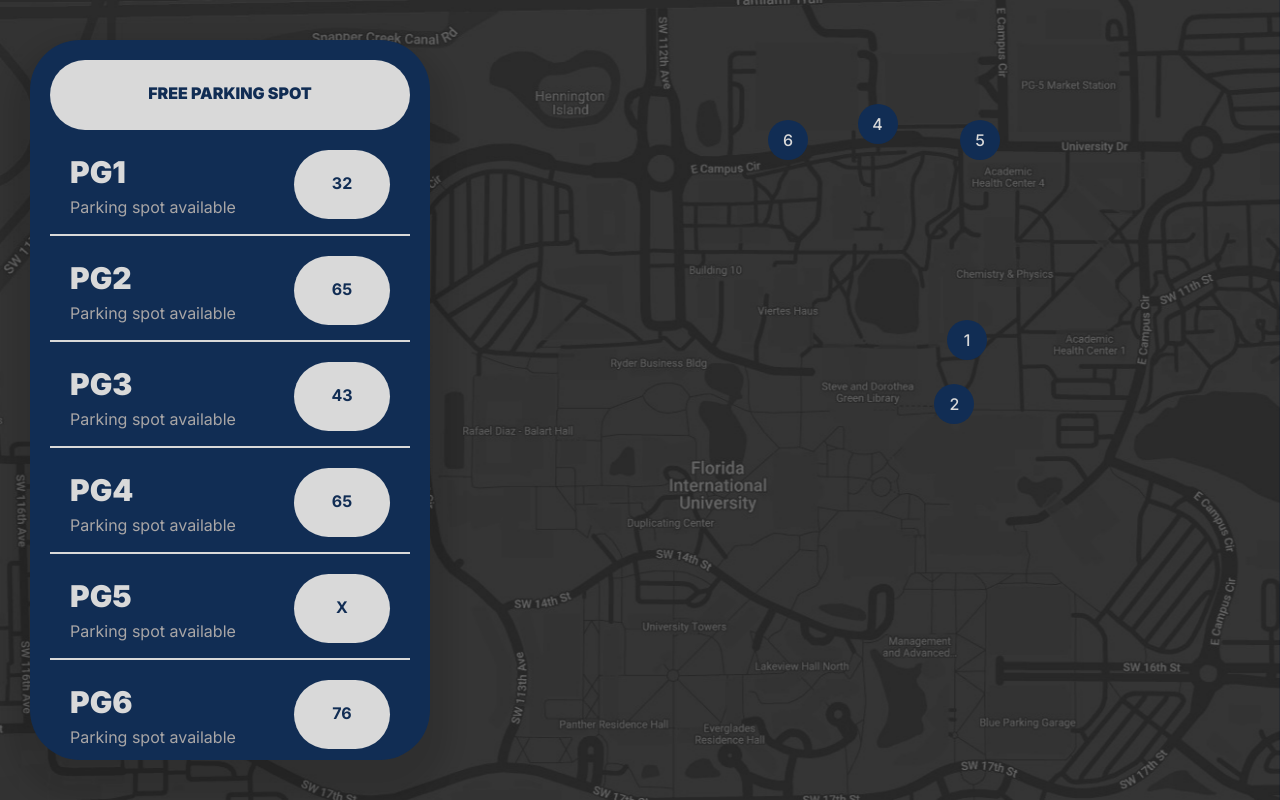
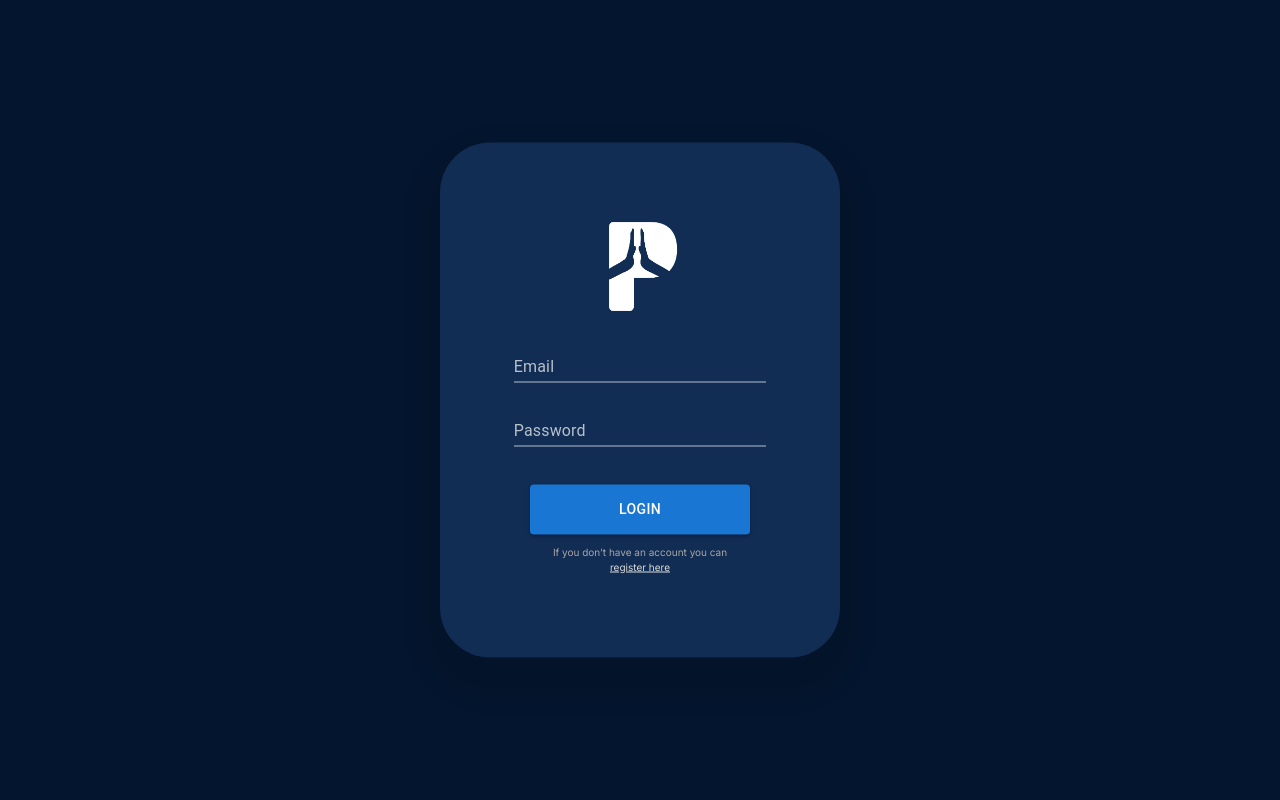
Before and after one commit to leonardovilla99/parkpal, a Next.js app: page / in a window 1280 px wide. Built offline with nearby package versions, Linux system fonts and the light colour scheme.

Commit message:
login finaly working

```diff
--- a/app/globals.css
+++ b/app/globals.css
@@ -74,6 +74,13 @@ body {
     text-decoration: underline;
     color: var(--almostWhite);
 }
+.error {
+    color: var(--almostWhite);
+    font-size: 12px;
+    text-align: center;
+    font-weight: 700;
+    margin-top: 10px;
+}
 .map{
     width: 100%;
     height: 100%;
@@ -119,12 +126,13 @@ body {
     width: 70%;
 }
 .parkingText h3{
-    font-size: 30px;
+    font-size: 24px;
     font-weight: 900;
     color: var(--almostWhite);
 }
 .parkingText p{
     color: var(--grey);
+    font-size: 13px;
 }
 .numberParking{
     width: 30%;
@@ -146,12 +154,16 @@ body {
     width: 40px;
     height: 40px;
     background-color: var(--loginBox);
-    border-radius: 50%;
+    border-radius: 50% 50% 50% 0;
+    transform: rotate(-45deg);
     position: relative;
     text-align: center;
     padding-top: 8px;
     color: var(--almostWhite);
     font-weight: 500;
+}
+.pin p{
+    transform: rotate(45deg);
 }
 #uno{
     left: 74%;
--- a/app/layout.tsx
+++ b/app/layout.tsx
@@ -12,16 +12,32 @@ import './globals.css'
 import Login from '@/components/Login'
 import Register from '@/components/Register'
 import Map from '@/components/Map'
+import supabase from '@/supabase'
 
 // Initialization
 const inter = Inter({ subsets: ['latin'] })
 
+
 export default function RootLayout(){
 
-    const [isLoggedIn, setIsLoggedIn] = useState(true);
+    const [isLoggedIn, setIsLoggedIn] = useState(false);
+
+    const onAuthStateChange =async () => {
+        try {
+            const { data: { user } } = await supabase.auth.getUser()
+            if(user != null){
+                setIsLoggedIn(true);
+            }else{
+                setIsLoggedIn(false);
+            }
+        } catch (error) {
+            console.log(error)
+        }
+    }
 
     useEffect(() => {
         document.title = 'ParkPal';
+        onAuthStateChange();
     }, []);
 
 
--- a/components/Login.tsx
+++ b/components/Login.tsx
@@ -5,9 +5,11 @@ import { Link } from 'react-router-dom';
 import Box from '@mui/material/Box';
 import TextField from '@mui/material/TextField';
 import { createTheme, ThemeProvider } from '@mui/material/styles';
-import axios from 'axios';
 
-const API_URL = 'http://localhost:3001';
+// Component
+import supabase from "../supabase"
+import { error } from "console";
+import { ClassNames } from "@emotion/react";
 
 const theme = createTheme({
     palette: {
@@ -24,18 +26,30 @@ const theme = createTheme({
 export default function Login(){
     const [email, setEmail] = useState('');
     const [password, setPassword] = useState('');
-    const [token, setToken] = useState('');
+    const [error, setErr] = useState('')
+    const [loading, setLoading] = useState(false);
+    const [success, setSuccess] = useState(false);
 
-
-    const handleLogin = async () => {
+    const login = async () => {
+        console.log("LOGIN")
         try {
-          const response = await axios.post(`${API_URL}/login`, { email, password });
-          setToken(response.data.token);
-          console.log('Login successful');
-        } catch (error) {
-          console.error('Login failed');
+            setLoading(true)
+            let { data, error } = await supabase.auth.signInWithPassword({
+                email: email,
+                password: password
+            })
+            if (error) {
+                setErr('Error during login: ' + error.message);
+            }
+        }catch(error){
+            if (error instanceof Error) {
+                setErr("Login failed: " + error.message)
+            }
+        }finally{
+            setLoading(false)
+            window.location.reload();
         }
-    };
+    }
 
     return(
         <div className="blockInside">
@@ -82,8 +96,9 @@ export default function Login(){
                             />
                         </Box>
                     </ThemeProvider>
-                    <Button variant="contained" className="buttonLogin" onClick={handleLogin}>Login</Button>
+                    <Button variant="contained" className="buttonLogin" onClick={login}>Login</Button>
                     <p className="textLogin">If you don’t have an account you can <br/><Link to="/register">register here</Link></p>
+                    <div className="error">{ error }</div>
                 </div>
             </div>
         </div>
--- a/components/Map.tsx
+++ b/components/Map.tsx
@@ -3,16 +3,28 @@ import * as React from "react"
 import { Button } from "@mui/material"
 import { Link } from 'react-router-dom'
 
+import supabase from "@/supabase"
+
 
 export default function Map(){
+
+    const onAuthStateChange =async () => {
+        try {
+            let { error } = await supabase.auth.signOut()
+        } catch (error) {
+            console.log(error)
+        }finally{
+            window.location.reload();
+        }
+    }
     return(
         <div className="map">
-            <div className="pin" id="uno"><>1</></div>
-            <div className="pin" id="dos"><>2</></div>
-            <div className="pin" id="tres"><>3</></div>
-            <div className="pin" id="qu"><>4</></div>
-            <div className="pin" id="cin"><>5</></div>
-            <div className="pin" id="sei"><>6</></div>
+            <div className="pin" id="uno"><p>1</p></div>
+            <div className="pin" id="dos"><p>2</p></div>
+            <div className="pin" id="tres"><p>3</p></div>
+            <div className="pin" id="qu"><p>4</p></div>
+            <div className="pin" id="cin"><p>5</p></div>
+            <div className="pin" id="sei"><p>6</p></div>
             <div className="mapBox">
                 <div className="parkingTitle">
                     <h2>FREE PARKING SPOT</h2>
@@ -60,6 +72,7 @@ export default function Map(){
                     <div className="numberParking"><p>76</p></div>
                 </div>
             </div>
+            <button onClick={onAuthStateChange}>Logout</button>
         </div>
     )
 }
--- a/components/Register.tsx
+++ b/components/Register.tsx
@@ -5,9 +5,9 @@ import { Link } from 'react-router-dom'
 import Box from '@mui/material/Box';
 import TextField from '@mui/material/TextField';
 import { createTheme, ThemeProvider } from '@mui/material/styles';
-import axios from 'axios';
 
-const API_URL = 'http://localhost:3001';
+// Component
+import supabase from "../supabase"
 
 const theme = createTheme({
     palette: {
@@ -21,28 +21,39 @@ const theme = createTheme({
     },
 });
 
-
 export default function Register(){
     const [email, setEmail] = useState('');
     const [password, setPassword] = useState('');
+    const [error, setErr] = useState('')
     const [confPassword, setconfPassword] = useState('');
-    const [token, setToken] = useState('');
+    const [loading, setLoading] = useState(false);
+    const [success, setSuccess] = useState(false);
 
-    // error
-    const [error, setErr] = useState('');
-
-    const handleRegister = async () => {
+    const register = async () => {
         if(password == confPassword){
             try {
-                await axios.post(`${API_URL}/register`, { email, password });
-                setErr("User registered successfully");
-              } catch (error) {
-                setErr("Registration failed");
-              }
-        }else{
+                setLoading(true)
+                let { data, error } = await supabase.auth.signUp({
+                    email: email,
+                    password: password
+                })
+                if (error) {
+                    setErr('Error during signup: ' + error.message);
+                } else {
+                    setErr('Signed up successfully, please check your email');
+                }
+            }catch(error){
+                if (error instanceof Error) {
+                    setErr("Registration failed: " + error.message)
+                }
+            }finally{
+                setLoading(false)
+            }
+        }
+        else{
             setErr("Insert the same password")
         }
-    };
+    }
 
     return(
         <div className="blockInside">
@@ -109,10 +120,9 @@ export default function Register(){
                             />
                         </Box>
                     </ThemeProvider>
-                    <Button variant="contained" className="buttonLogin" onClick={handleRegister}>Register</Button>
+                    <Button variant="contained" className="buttonLogin" onClick={register}>Register</Button>
                     <p className="textLogin">If you have an account you can <br/><Link to="/">login here</Link></p>
-                    {error}
-                    {token && <div>Token: {token}</div>}
+                    <div className="error">{ error }</div>
                 </div>
             </div>
         </div>
--- /dev/null
+++ b/supabase.js
@@ -0,0 +1,7 @@
+import { createClient } from '@supabase/supabase-js';
+
+const supabaseKey = process.env.NEXT_PUBLIC_SUPABASE_KEY
+const supabaseURL = "https://tblguoqlsbwkrwsbpqam.supabase.co"
+const supabase = createClient(supabaseURL,supabaseKey);
+
+export default supabase
--- a/tsconfig.json
+++ b/tsconfig.json
@@ -1,6 +1,6 @@
 {
   "compilerOptions": {
-    "target": "es6",
+    "target": "es2017",
     "lib": ["dom", "dom.iterable", "esnext"],
     "allowJs": true,
     "skipLibCheck": true,
```
Also changed, not shown: src/index.ts (deleted, +0 -54 lines), 1 other file (tests, documents, lock files or other folders).
